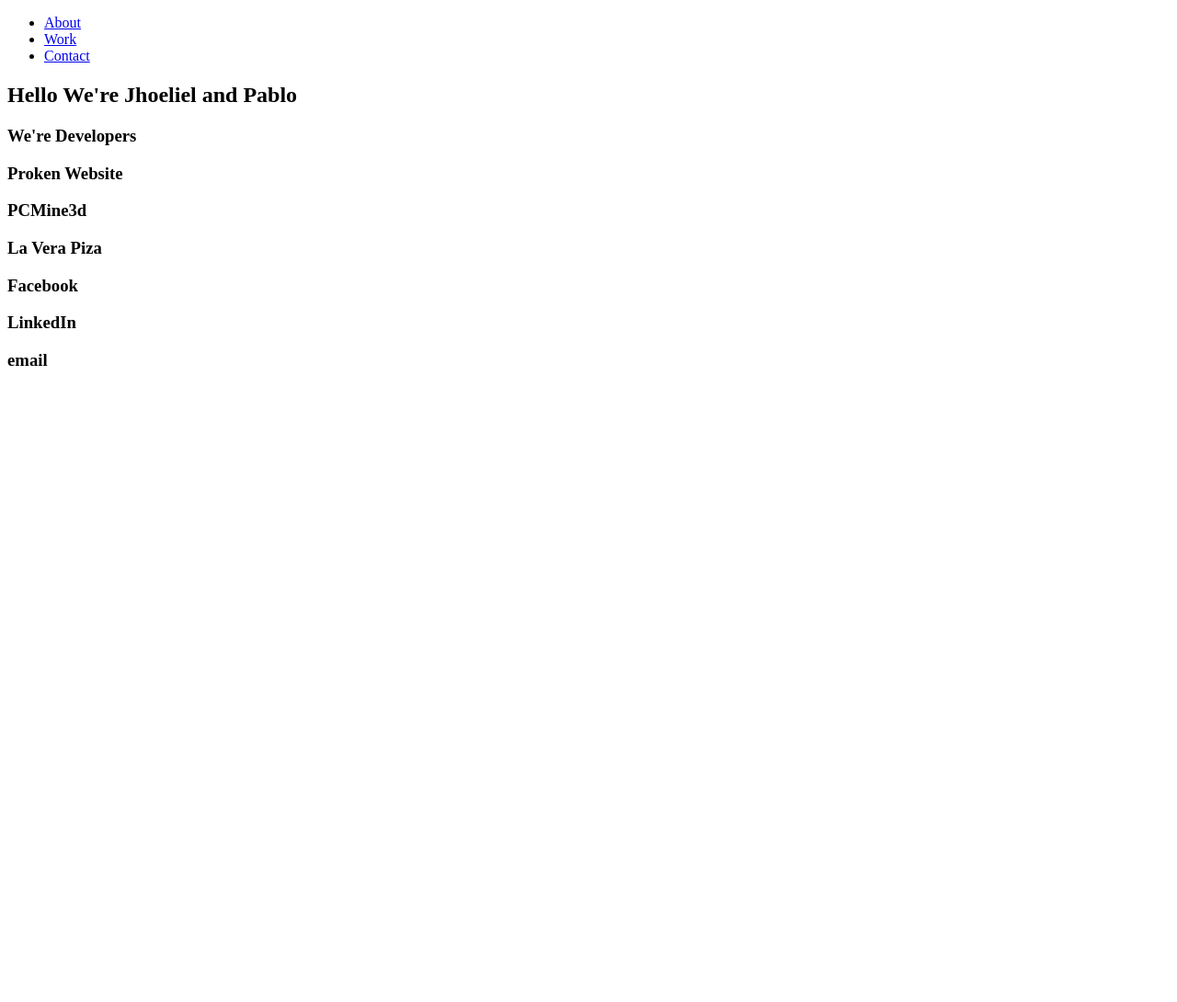
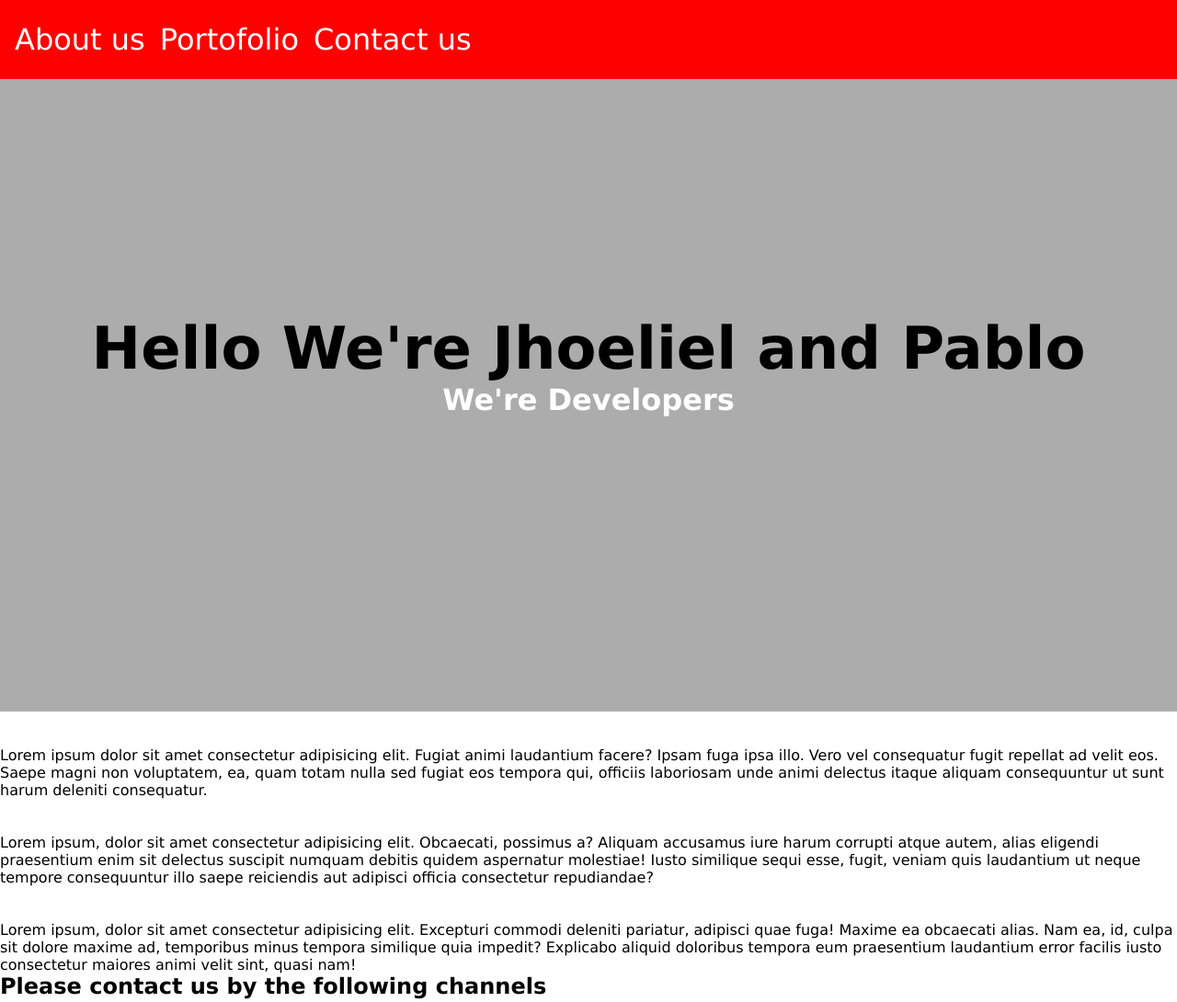
Before and after one commit to Juanpnav822/JhoelielPablo, a plain HTML site: page index.html in a window 1280 px wide. Shown: the top 1090 px of the page at 92% size. Before the commit the page ends 800 px from the top, so only its background shows below. Drawn offline with Linux system fonts and the light colour scheme.

Commit message:
added some css style to the header, and welcome section, added footer

```diff
--- a/css/style.css
+++ b/css/style.css
@@ -0,0 +1,44 @@
+*{
+    margin: 0px;
+    padding: 0px;
+    font-family: Verdana, Geneva, Tahoma, sans-serif;
+}
+header{
+    width: 100%;
+    margin-top: 0;
+    padding: 1.5em 0em 1.5em 0em;
+    z-index: 100;
+    background-color:red;
+
+}
+ul{
+    display: flex;
+    list-style-type: none;
+    font-size: 2em;
+}
+li{
+    margin-left: 0.5em;
+}
+a{
+    transition: 1s;
+    font-weight: 0;
+    color: white;
+    text-decoration: none;
+}
+a:hover{
+    color:red;
+}
+section.welcome-section{
+    width: 100%;
+    text-align: center;
+    padding: 20% 0% 25% 0%;
+    background-color: rgb(172, 172, 172);
+}
+h1{
+    font-size: 4em;
+}
+
+h3{
+    font-size: 2em;
+    color: white;
+}
--- a/index.html
+++ b/index.html
@@ -2,10 +2,9 @@
 <html lang="en">
   <head>
     <meta charset="UTF-8">
-    <title>Fork Me! FCC: Test Suite Template</title>
     <link rel="stylesheet" href="css/style.css">
+    <title>Developers in contruction</title>
   </head>
-
   <body>
     <script src="https://cdn.freecodecamp.org/testable-projects-fcc/v1/bundle.js"></script>
 
@@ -22,45 +21,49 @@
 
     -->
     <header>
-
-    </header>
       <nav id="navbar" class="nav">
         <ul class="nav-list">
           <li>
-            <a href="#welcome-section">About</a>
+            <a href="#welcome-section">About us</a>
           </li>
           <li>
-            <a href="#projects">Work</a>
+            <a href="#portofolio">Portofolio</a>
           </li>
           <li>
-            <a href="#contact">Contact</a>
+            <a href="#contact">Contact us</a>
           </li>
         </ul>
       </nav>
-    </nav>
+    </header>
     <main>
-      <section id="welcome-section">
+      <section class="welcome-section" id="welcome-section">
         <h1>Hello We're Jhoeliel and Pablo</h1>
         <h3>We're Developers</h3>
       </section>
       <section id="portofolio">
         <div>
           <h3 class="project-title">Proken Website</h3>
+          <p>Lorem ipsum dolor sit amet consectetur adipisicing elit. Fugiat animi laudantium facere? Ipsam fuga ipsa illo. Vero vel consequatur fugit repellat ad velit eos. Saepe magni non voluptatem, ea, quam totam nulla sed fugiat eos tempora qui, officiis laboriosam unde animi delectus itaque aliquam consequuntur ut sunt harum deleniti consequatur.</p>
         </div>
         <div>
           <h3 class="project-title">PCMine3d</h3>
+          <p>Lorem ipsum, dolor sit amet consectetur adipisicing elit. Obcaecati, possimus a? Aliquam accusamus iure harum corrupti atque autem, alias eligendi praesentium enim sit delectus suscipit numquam debitis quidem aspernatur molestiae! Iusto similique sequi esse, fugit, veniam quis laudantium ut neque tempore consequuntur illo saepe reiciendis aut adipisci officia consectetur repudiandae?</p>
         </div>
         <div>
           <h3 class="project-title">La Vera Piza</h3>
+          <p>Lorem ipsum, dolor sit amet consectetur adipisicing elit. Excepturi commodi deleniti pariatur, adipisci quae fuga! Maxime ea obcaecati alias. Nam ea, id, culpa sit dolore maxime ad, temporibus minus tempora similique quia impedit? Explicabo aliquid doloribus tempora eum praesentium laudantium error facilis iusto consectetur maiores animi velit sint, quasi nam!</p>
         </div>
       </section>
     </main>
-    <section id="Contact">
+    <section id="contact">
+      <h2>Please contact us by the following channels</h2>
       <h3>Facebook </h3>
       <h3>LinkedIn </h3>
       <h3>email </h3>
     </section>
-
+    <footer>
+      <p>copyright JhoelielPablo</p>
+    </footer>
     <script  src="js/index.js"></script>
   </body>
 </html>
```
